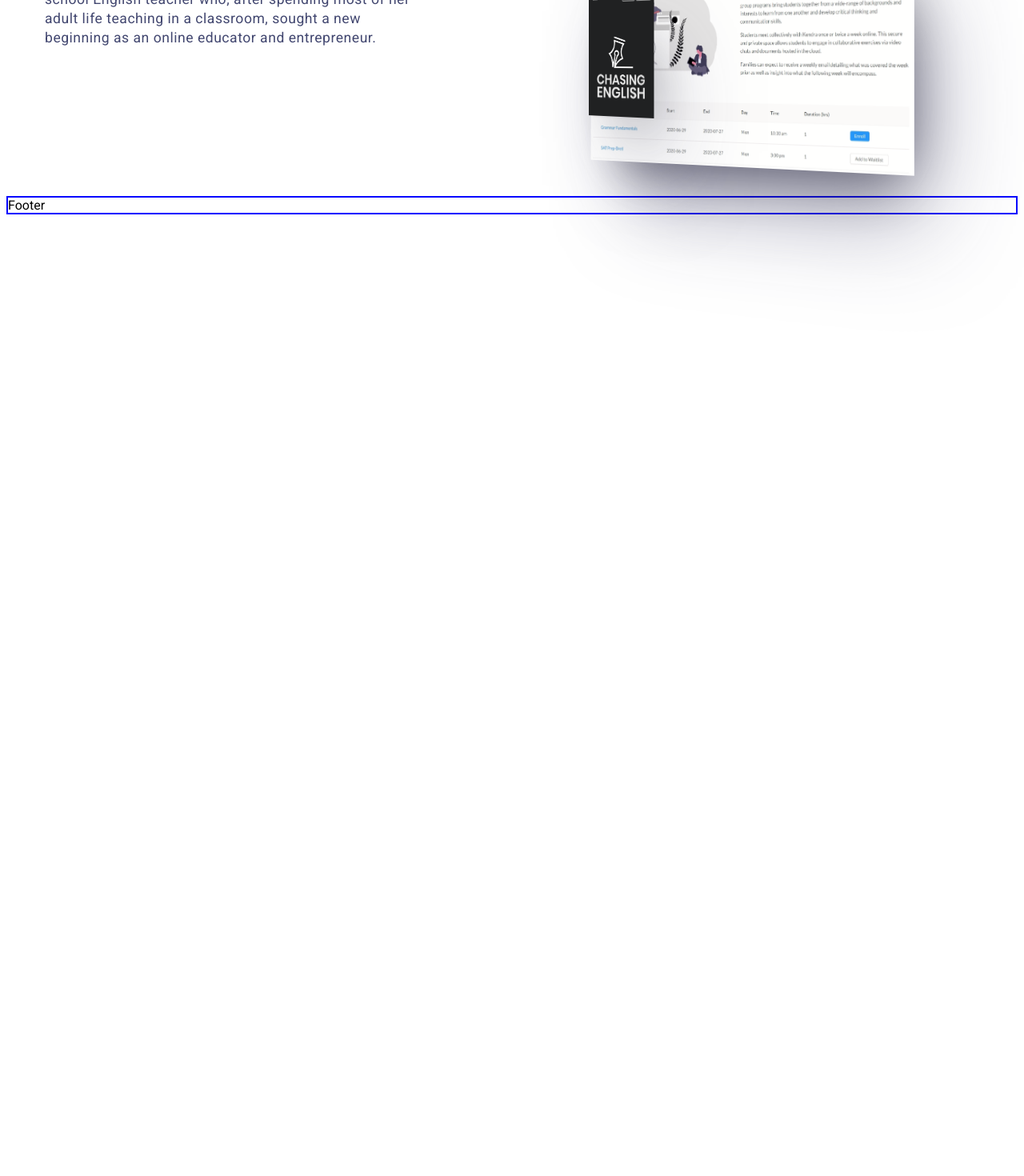
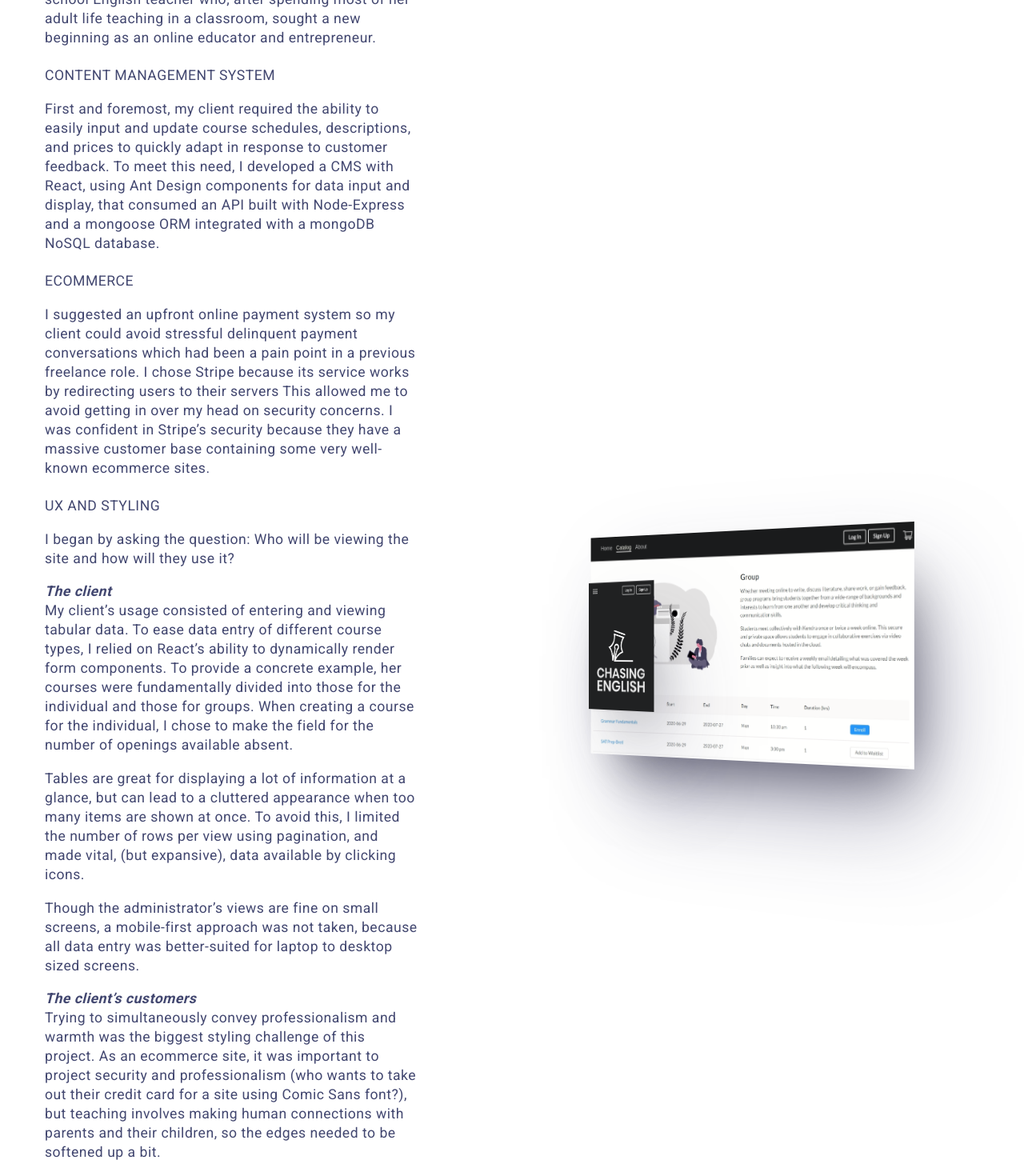
Before and after one commit to chefThomas/dev-folio, a React (Create React App) app: page / in a window 1280 px wide. Shown: the part 660-2130 px from the top of the page at 80% size. Before the commit the page ends 936 px from the top, so only its background shows below. Built offline with nearby package versions, Linux system fonts and the light colour scheme.

Commit message:
working-begin project description text box feature

```diff
--- a/src/components/Heading.jsx
+++ b/src/components/Heading.jsx
@@ -1,16 +1,35 @@
 import React from "react";
 
-const Heading = ({ level, text, styles }) => {
+const Heading = (props) => {
   let heading = "";
-  switch (level) {
+  switch (props.level) {
     case 1:
-      heading = <h1 className={`Heading Heading--1 ${styles}`}>{text}</h1>;
+      heading = (
+        <h1 className={`Heading Heading--1 ${props.styles}`}>
+          {props.children ? props.children : props.text}
+        </h1>
+      );
       break;
     case 2:
-      heading = <h2 className={`Heading Heading--2 ${styles}`}>{text}</h2>;
+      heading = (
+        <h2 className={`Heading Heading--2 ${props.styles}`}>
+          {props.children ? props.children : props.text}
+        </h2>
+      );
       break;
     case 3:
-      heading = <h3 className={`Heading Heading--3 ${styles}`}>{text}</h3>;
+      heading = (
+        <h3 className={`Heading Heading--3 ${props.styles}`}>
+          {props.children ? props.children : props.text}
+        </h3>
+      );
+      break;
+    case 4:
+      heading = (
+        <h4 className={`Heading Heading--4 ${props.styles}`}>
+          {props.children ? props.children : props.text}
+        </h4>
+      );
       break;
     default:
       break;
--- a/src/static/project-descriptions/chasingEnglish.jsx
+++ b/src/static/project-descriptions/chasingEnglish.jsx
@@ -1,12 +1,87 @@
 import React from "react";
+import Heading from "../../components/Heading";
+const chasingEnglish = () => (
+  <div className='ProjectDescription'>
+    <p>
+      ChasingEnglish.com is an ecommerce and content management system I built
+      for my partner, a middle school English teacher who, after spending most
+      of her adult life teaching in a classroom, sought a new beginning as an
+      online educator and entrepreneur.
+    </p>
 
-const chasingEnglish = () => (
-  <p>
-    ChasingEnglish.com is an ecommerce and content management system I built for
-    my partner, a middle school English teacher who, after spending most of her
-    adult life teaching in a classroom, sought a new beginning as an online
-    educator and entrepreneur.
-  </p>
+    <Heading level={4}>Content Management System</Heading>
+    <p>
+      First and foremost, my client required the ability to easily input and
+      update course schedules, descriptions, and prices to quickly adapt in
+      response to customer feedback. To meet this need, I developed a CMS with
+      React, using Ant Design components for data input and display, that
+      consumed an API built with Node-Express and a mongoose ORM integrated with
+      a mongoDB NoSQL database.
+    </p>
+
+    <Heading level={4}>Ecommerce</Heading>
+    <p>
+      I suggested an upfront online payment system so my client could avoid
+      stressful delinquent payment conversations which had been a pain point in
+      a previous freelance role. I chose Stripe because its service works by
+      redirecting users to their servers This allowed me to avoid getting in
+      over my head on security concerns. I was confident in Stripe’s security
+      because they have a massive customer base containing some very well-known
+      ecommerce sites.
+    </p>
+
+    <Heading level={4}>UX and Styling</Heading>
+    <p>
+      I began by asking the question: Who will be viewing the site and how will
+      they use it?
+      <p>
+        <i>
+          <b>The client</b>
+        </i>
+        <br></br>
+        My client’s usage consisted of entering and viewing tabular data. To
+        ease data entry of different course types, I relied on React’s ability
+        to dynamically render form components. To provide a concrete example,
+        her courses were fundamentally divided into those for the individual and
+        those for groups. When creating a course for the individual, I chose to
+        make the field for the number of openings available absent.
+      </p>
+      <p>
+        Tables are great for displaying a lot of information at a glance, but
+        can lead to a cluttered appearance when too many items are shown at
+        once. To avoid this, I limited the number of rows per view using
+        pagination, and made vital, (but expansive), data available by clicking
+        icons.
+      </p>
+      <p>
+        Though the administrator’s views are fine on small screens, a
+        mobile-first approach was not taken, because all data entry was
+        better-suited for laptop to desktop sized screens.{" "}
+      </p>
+      <p>
+        <i>
+          <b>The client’s customers</b>
+        </i>
+        <br></br>
+        Trying to simultaneously convey professionalism and warmth was the
+        biggest styling challenge of this project. As an ecommerce site, it was
+        important to project security and professionalism (who wants to take out
+        their credit card for a site using Comic Sans font?), but teaching
+        involves making human connections with parents and their children, so
+        the edges needed to be softened up a bit.
+      </p>
+      <p>
+        To tick the secure/professional box, I used a subdued and classic color
+        palette of white with shades of gray. Muted colors were used sparingly,
+        with exceptions for elements directing user actions or calls to
+        attention.
+      </p>
+      <p></p>
+      To bring in a sense of humanity (and mirror the services rendered by my
+      client), I turned to a free suite of illustrations depicting young-looking
+      people using digital devices.
+    </p>
+  </div>
 );
 
 export default chasingEnglish;
--- a/src/stylesheets/css/main.css
+++ b/src/stylesheets/css/main.css
@@ -228,6 +228,10 @@ button:focus {
     font-size: 1.5rem; }
   .Heading--3 {
     font-size: 1.2rem; }
+  .Heading--4 {
+    font-size: 1.1rem;
+    font-weight: normal;
+    margin-bottom: 0; }
 
 .HomePage {
   padding-top: 0;
--- a/src/stylesheets/scss/partials/_Heading.scss
+++ b/src/stylesheets/scss/partials/_Heading.scss
@@ -11,4 +11,9 @@
   &--3 {
     font-size: 1.2rem;
   }
+  &--4 {
+    font-size: 1.1rem;
+    font-weight: normal;
+    margin-bottom: 0;
+  }
 }
```
